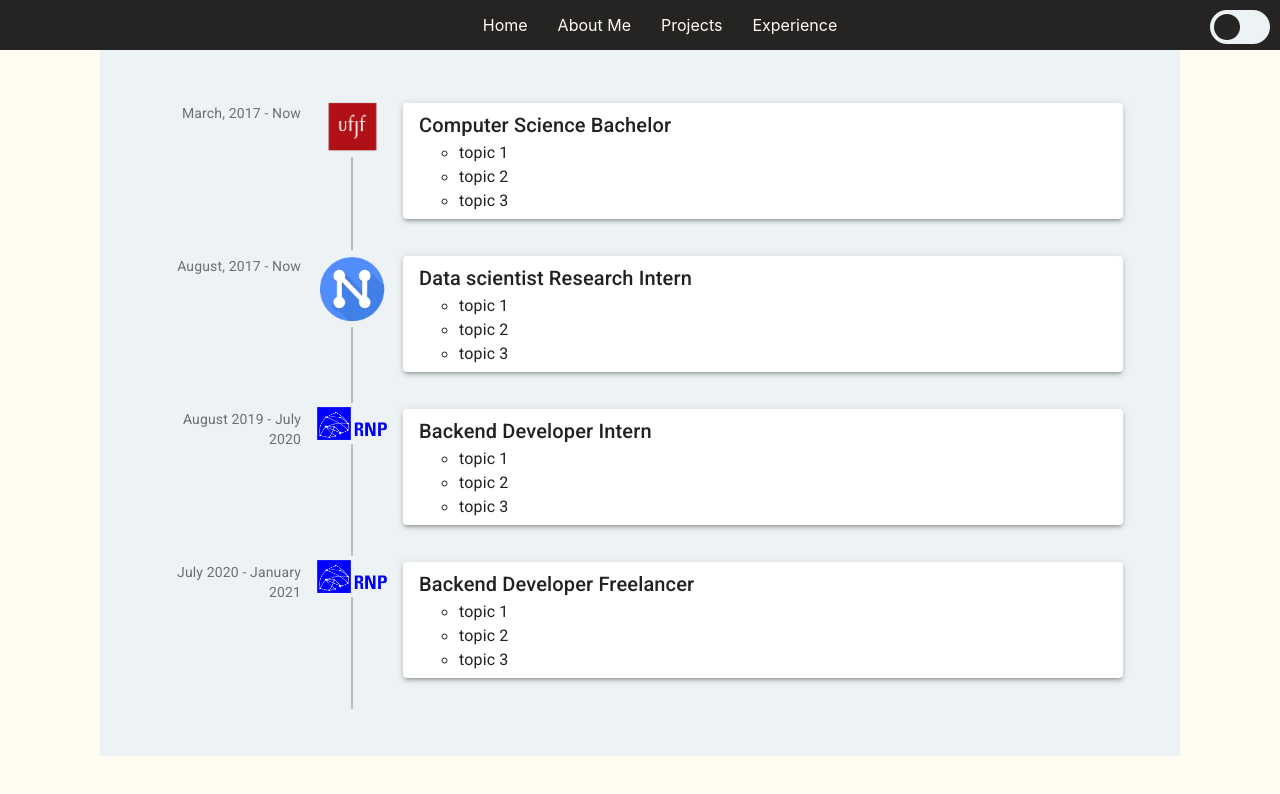
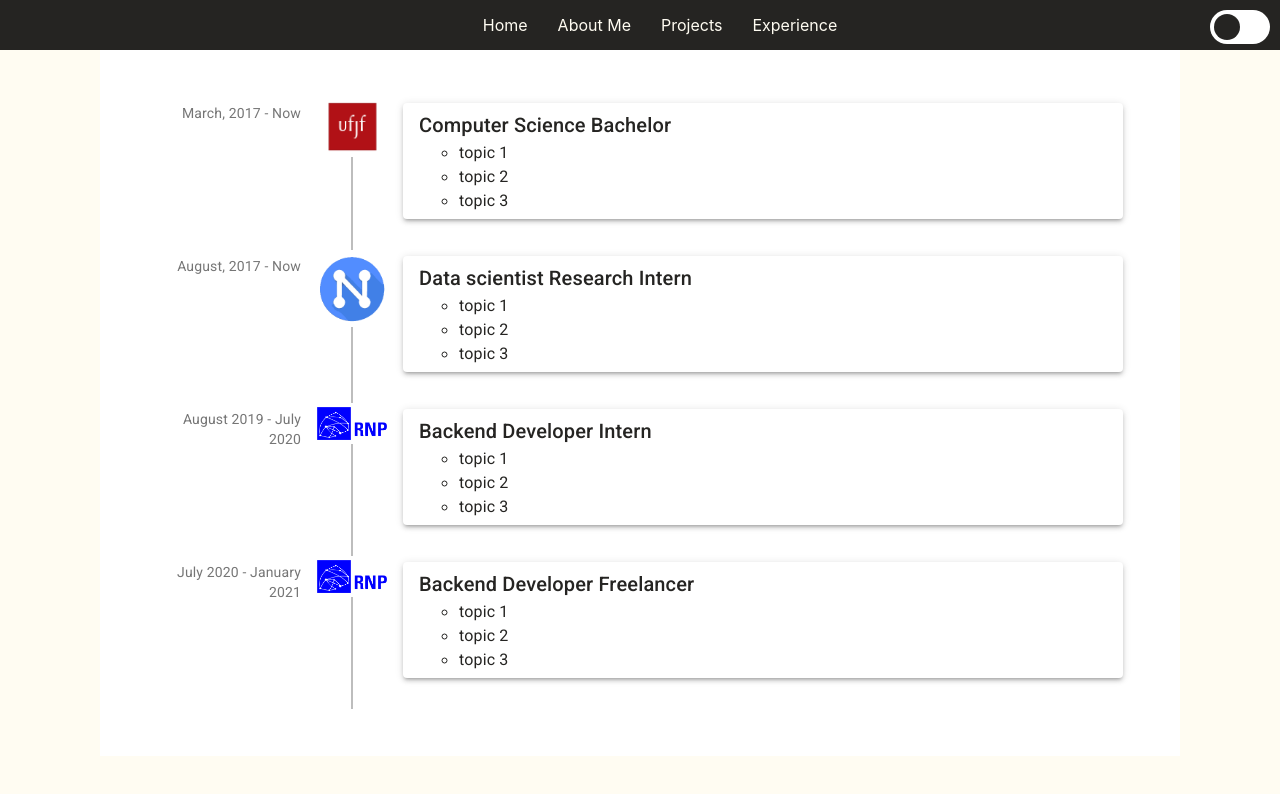
Before and after one commit to Victoraq/victoraq.github.io, a React (Create React App) app: page /experience in a window 1280 px wide. Shown: the top 794 px of the page. Built offline with nearby package versions, Linux system fonts and the light colour scheme.

Commit message:
Using styled components over material ui

```diff
--- a/src/UI/themes.js
+++ b/src/UI/themes.js
@@ -5,12 +5,15 @@ import {
   darkBackground,
   darkContent,
   darkThemeText,
+  lightThemeSecondaryText,
+  darkThemeSecondaryText,
 } from "./variables";
 
 export const lightTheme = {
   body: lightBackground,
   content: lightContent,
   text: lightThemeText,
+  secondaryText: lightThemeSecondaryText,
   filter: "",
 };
 
@@ -18,5 +21,6 @@ export const darkTheme = {
   body: darkBackground,
   content: darkContent,
   text: darkThemeText,
+  secondaryText: darkThemeSecondaryText,
   filter: "invert(100%)",
 };
--- a/src/UI/variables.js
+++ b/src/UI/variables.js
@@ -7,12 +7,14 @@ export const scholar_url =
 
 // Theme Colors
 
-export const white = "#EDF2F4";
+export const white = "#fff";
 export const black = "#252422";
 
 export const lightBackground = "#FFFCF2";
-export const lightContent = "#EDF2F4";
+export const lightContent = "#fff";
 export const lightThemeText = "#252422";
+export const lightThemeSecondaryText = "#0000008a";
 export const darkBackground = "#000814";
 export const darkContent = "#2B2D42";
 export const darkThemeText = "#EDF2F4";
+export const darkThemeSecondaryText = "#ffffffb3";
--- a/src/pages/Experience/index.jsx
+++ b/src/pages/Experience/index.jsx
@@ -1,6 +1,5 @@
 import React from "react";
 import styled from "styled-components";
-import { makeStyles } from "@material-ui/core/styles";
 import Paper from "@material-ui/core/Paper";
 import Timeline from "@material-ui/lab/Timeline";
 import Typography from "@material-ui/core/Typography";
@@ -11,18 +10,26 @@ import TimelineConnector from "@material-ui/lab/TimelineConnector";
 import TimelineOppositeContent from "@material-ui/lab/TimelineOppositeContent";
 import { Content } from "../../UI";
 
-const useStyles = makeStyles((theme) => ({
-  paper: {
-    padding: "6px 16px",
-    marginBottom: "25px",
-  },
-  secondaryTail: {
-    backgroundColor: theme.palette.secondary.main,
-  },
-  oppositeContent: {
-    flex: 0.2,
-  },
-}));
+const StyledPaper = styled(Paper)`
+  padding: 6px 16px;
+  margin-bottom: 25px;
+  && {
+    background-color: ${({ theme }) => theme.content};
+    color: ${({ theme }) => theme.text};
+  }
+`;
+
+const SecondaryTypography = styled(Typography)`
+  && {
+    color: ${({ theme }) => theme.secondaryText};
+  }
+`;
+
+const OppositeContent = styled(TimelineOppositeContent)`
+  && {
+    flex: 0.2;
+  }
+`;
 
 const Icon = styled.img`
   width: 70px;
@@ -34,7 +41,6 @@ const Icon = styled.img`
 `;
 
 const Experience = ({ experience }) => {
-  const classes = useStyles();
 
   return (
     <Content>
@@ -42,17 +48,17 @@ const Experience = ({ experience }) => {
         {experience.map((experience) => {
           return (
             <TimelineItem>
-              <TimelineOppositeContent className={classes.oppositeContent}>
-                <Typography variant="body2" color="textSecondary">
+              <OppositeContent>
+                <SecondaryTypography variant="body2">
                   {experience.date}
-                </Typography>
-              </TimelineOppositeContent>
+                </SecondaryTypography>
+              </OppositeContent>
               <TimelineSeparator>
                 <Icon src={experience.image} />
                 <TimelineConnector />
               </TimelineSeparator>
               <TimelineContent>
-                <Paper elevation={3} className={classes.paper}>
+                <StyledPaper elevation={3}>
                   <Typography variant="h6" component="h1">
                     {experience.title}
                   </Typography>
@@ -65,7 +71,7 @@ const Experience = ({ experience }) => {
                       );
                     })}
                   </ul>
-                </Paper>
+                </StyledPaper>
               </TimelineContent>
             </TimelineItem>
           );
```
